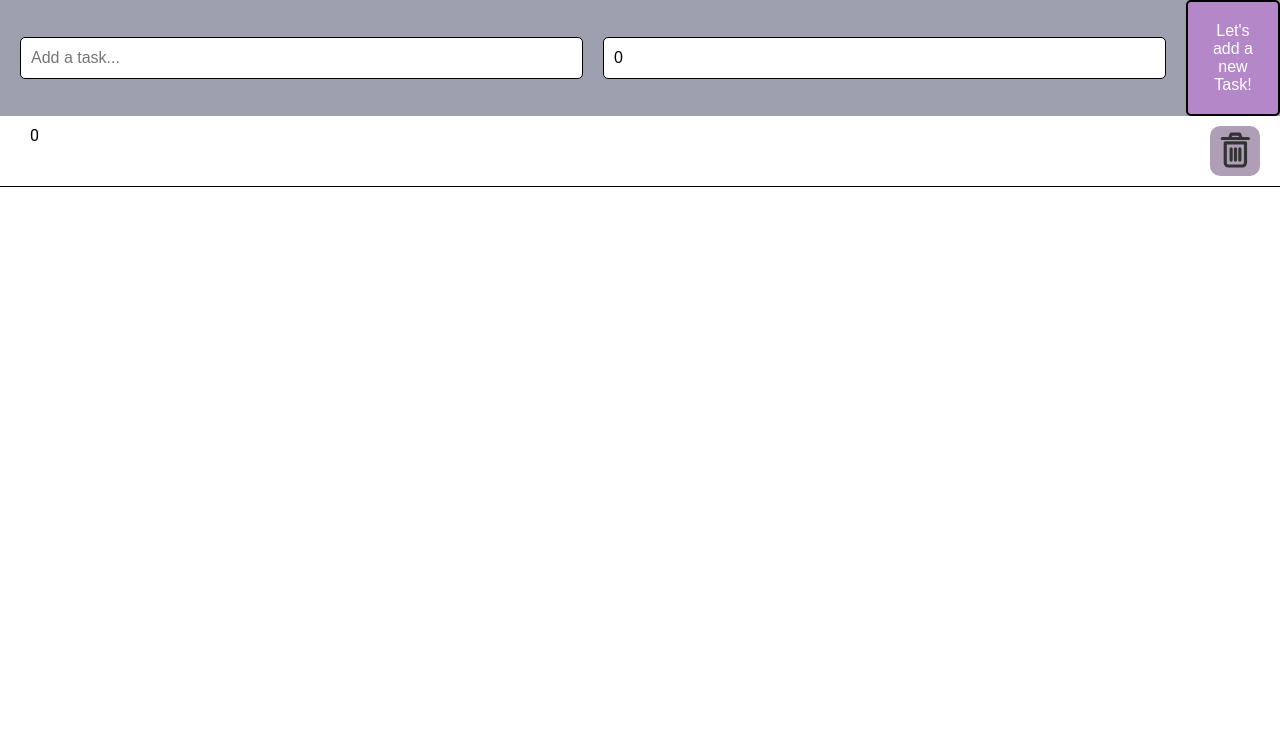
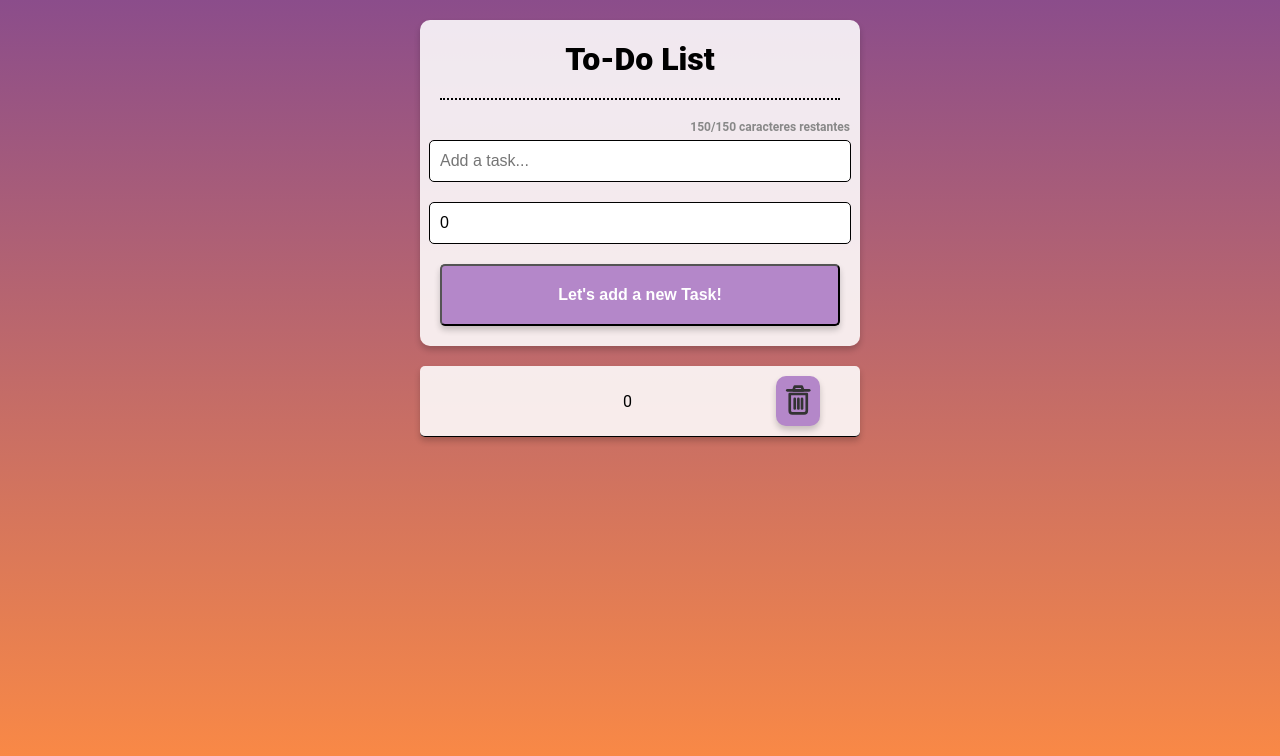
Before and after one commit to aitanacodes/todo-list-react, a React (Create React App) app: page / in a window 1280 px wide. Both pictures are taken after a click on the button "Let's add a new Task!". Shown: the top 756 px of the page. Built offline with nearby package versions, Linux system fonts and the light colour scheme.

Commit message:
added a character count and the CSS

```diff
--- a/src/App.css
+++ b/src/App.css
@@ -10,24 +10,60 @@
 body {
   margin: 0;
   padding: 0;
+  background: linear-gradient(to bottom, #8b4d8b, #ff8c42);
 }
 
 .header {
+  flex-direction: column;
   display: flex;
   align-items: center;
   justify-content: center;
+  position: relative;
   width: 100%;
-  background-color: #9e9faf;
-  color: white;
+  max-width: 400px;
+  background-color: rgba(255, 255, 255, 0.87);
+  border-radius: 10px;
+  padding: 20px;
+  box-shadow: 0 4px 6px rgba(0, 0, 0, 0.2);
+  margin: 20px auto 0;
+}
+
+.header h1 {
+  margin: 0;
+  padding: 0;
+  color: #000000;
+  font-weight: 800;
+  border-bottom: 2px dotted #000000;
+  width: 100%;
+  padding-bottom: 20px;
+  margin-bottom: 20px;
+  text-align: center;
 }
 
 .header .input-container {
+  flex-direction: column;
   display: flex;
   align-items: center;
   justify-content: center;
   width: 100%;
   padding: 20px;
   gap: 20px;
+  position: relative;
+}
+
+/* input[type="text"] {
+  padding-right: 80px;
+  padding: 8px;
+  margin-top: 10px;
+} */
+
+.character-count {
+  position: absolute;
+  top: 0;
+  right: 10px;
+  font-size: 12px;
+  color: #888;
+  font-weight: 700;
 }
 
 .header input {
@@ -37,19 +73,23 @@ body {
   border-radius: 5px;
   padding: 0 10px;
   font-size: 16px;
+  flex-direction: column;
   border: 1px solid #000000;
 }
 
 .header button {
   width: 100px;
   height: auto;
-  border: 2px solid #000000;
   border-radius: 5px;
   background-color: #b487c9;
   color: white;
+  width: 100%;
   font-size: 16px;
   cursor: pointer;
   padding: 20px;
+  box-shadow: 0 4px 6px rgba(0, 0, 0, 0.2);
+  transition: background-color 0.5s ease;
+  font-weight: 700;
 }
 
 .header button:hover {
@@ -63,8 +103,8 @@ body {
 
   .header .input-container {
     flex-direction: column;
-    gap: 10px;
-    margin: 20px 0;
+    gap: 20px;
+    /* margin: 20px 0; */
   }
 
   .header button {
@@ -89,21 +129,30 @@ body {
   width: 100%;
   display: flex;
   align-items: center;
+  justify-content: center;
+  width: 100%;
+  max-width: 400px;
   justify-content: space-between;
+  margin-top: 20px;
   padding: 10px 20px;
   border-bottom: 1px solid #000000;
+  background-color: rgba(255, 255, 255, 0.87);
+  margin-bottom: 10px;
+  border-radius: 5px;
+  box-shadow: 0 4px 6px rgba(0, 0, 0, 0.2);
 }
 
 .task .content {
   display: flex;
   align-items: center;
   gap: 10px;
-  height: 100%;
+  width: 100%;
   justify-content: center;
 }
 
 .task .content span {
-  display: grid;
+  display: flex;
+  align-self: center;
   font-size: 16px;
   margin-left: 10px;
   width: 100%;
@@ -126,13 +175,14 @@ body {
 .trash-icon {
   width: 50px;
   height: 50px;
-  background-color: #af9fb6;
+  background-color: #b487c9;
   stroke-width: 2;
   transition: background-color 0.5s ease;
   cursor: pointer;
   margin-right: 20px;
   border-radius: 10px;
   border: none;
+  box-shadow: 0 4px 6px rgba(0, 0, 0, 0.2);
 }
 
 .trash-icon:hover {
--- a/src/App.tsx
+++ b/src/App.tsx
@@ -34,14 +34,19 @@ const App: FC = () => {
   return (
     <div className="App">
       <div className="header">
+        <h1>To-Do List</h1>
         <div className="input-container">
           <input
             type="text"
+            maxLength={150}
             placeholder="Add a task..."
             name="task"
             value={task}
             onChange={handleChange}
           />
+          <div className="character-count">
+            {150 - task.length}/150 caracteres restantes
+          </div>
           <input
             type="number"
             placeholder="Deadline (in Days)..."
```
